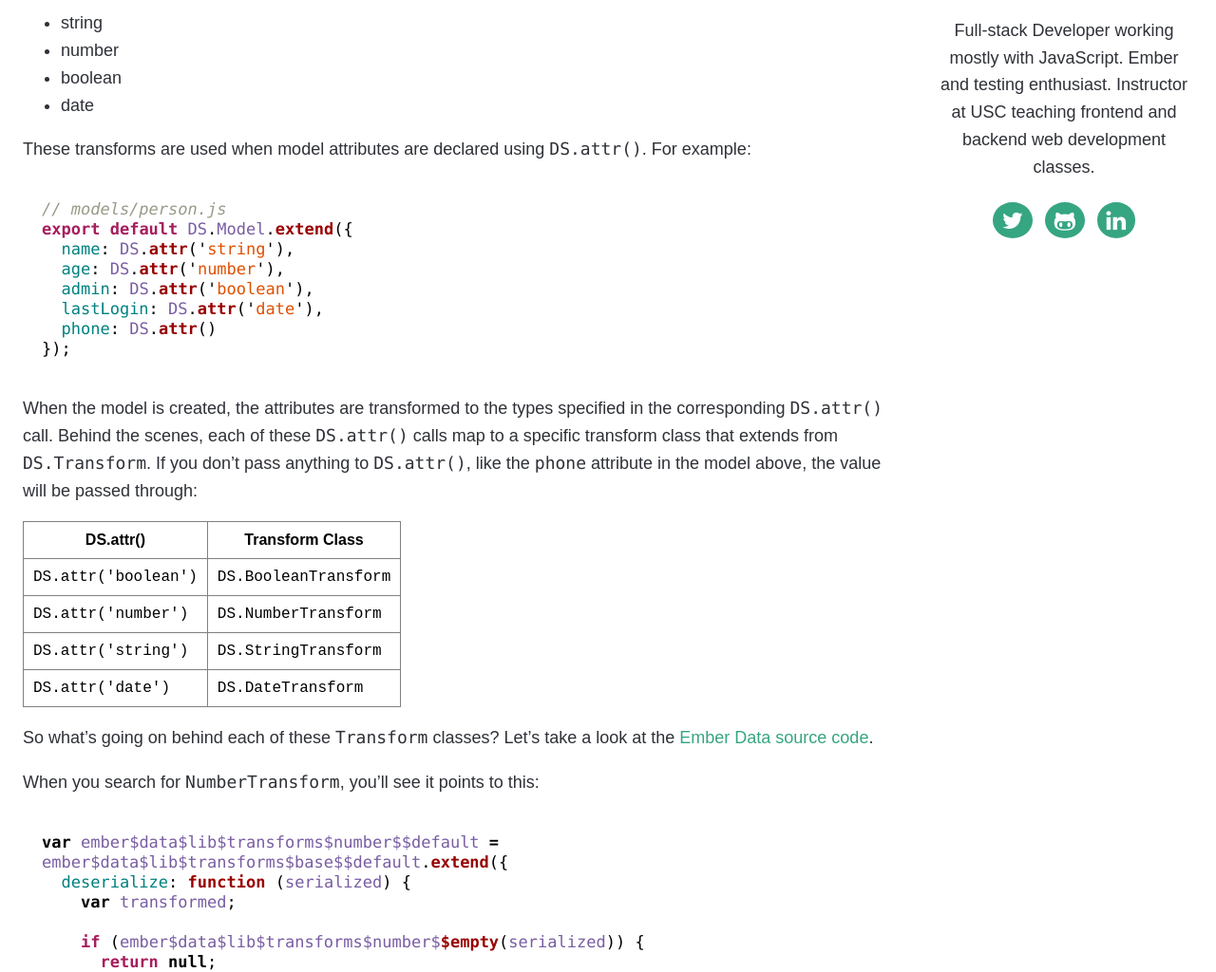
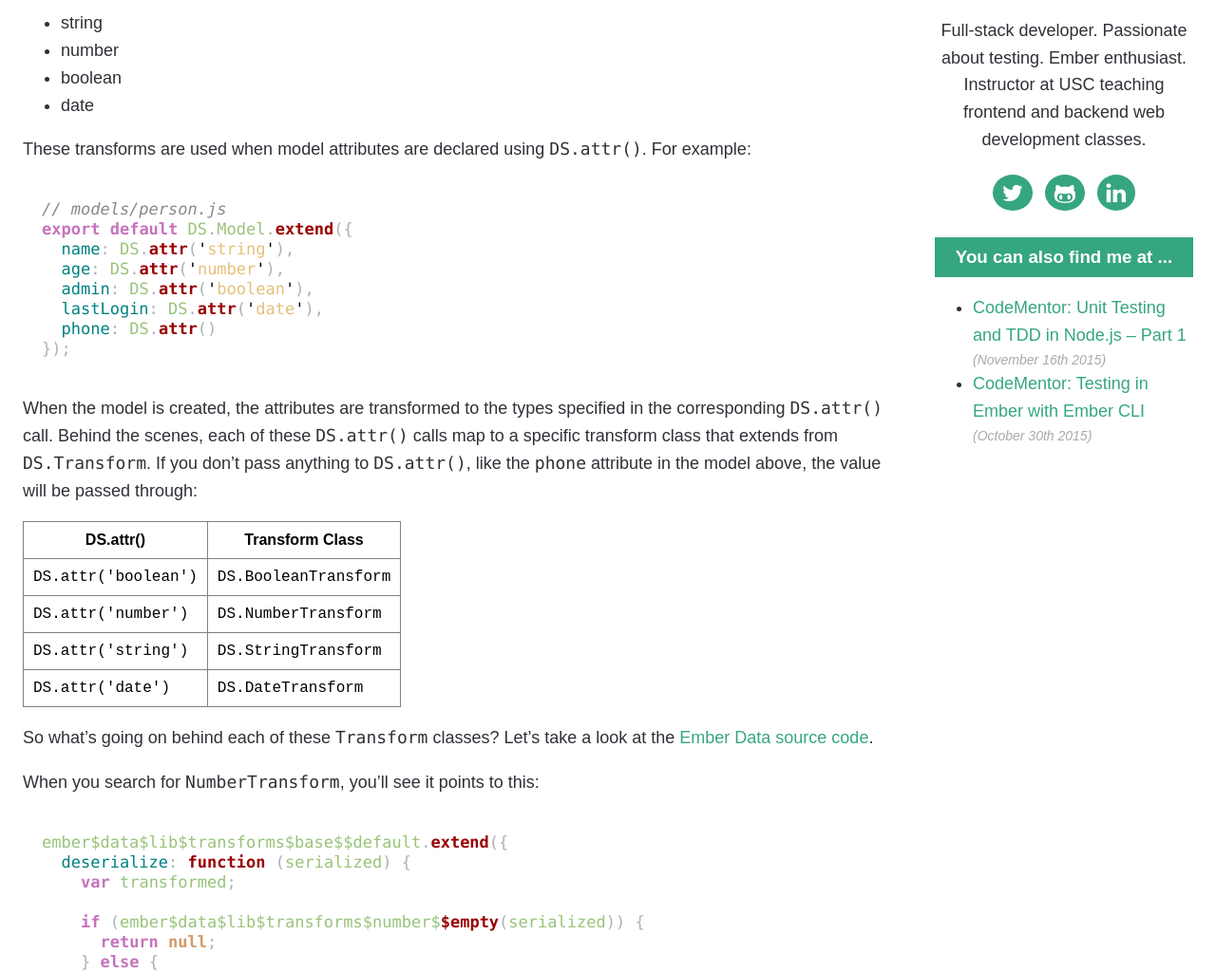
Before and after one commit to iamdtang/skaterdav85.github.io, a Jekyll site: the page built from _posts/2015-11-23-a-look-into-ember-data-transforms.md, in a window 1280 px wide and 1400 px high, cut to the strip 376-1400 px from the top of the window. Shown: the whole strip at 95% size. Built offline with Jekyll 4.4.1, drawn with Linux system fonts in a browser that asks for light colours; nearby versions of some CDN libraries; Markdown is read by kramdown in place of the engine named in the settings; comment, search, counter and statistics services are not loaded; some of the changed text lies outside the part shown.

Commit message:
syntax highlighting updates. bio updates

````diff
--- a/_layouts/default.html
+++ b/_layouts/default.html
@@ -24,7 +24,7 @@
       The JS Guy
     </a>
   </h1>
-  <p class="slogan">- Thoughts, tips, and tutorials on software development with an emphasis on JavaScript testing and Ember.js</p>
+  <p class="slogan">- Thoughts, tips, and tutorials on software development with an emphasis on JavaScript, testing, and Ember.js</p>
 </header>
 
 <div class="pure-g main-content">
@@ -36,7 +36,7 @@
     <a href="/">
       <img src="http://www.gravatar.com/avatar/1c31a96c0a474a6795637081bde42acc.png?s=200" alt="David Tang" class="avatar">
     </a>
-    <p>Full-stack Developer working mostly with JavaScript. Ember and testing enthusiast. Instructor at USC teaching frontend and backend web development classes.</p>
+    <p>Full-stack developer. Passionate about testing. Ember enthusiast. Instructor at USC teaching frontend and backend web development classes.</p>
     <ul class="social">
       <li>
         <a href="https://twitter.com/skaterdav85" target="_blank"><i class="fa fa-twitter fa-lg"></i></a>
@@ -46,6 +46,21 @@
       </li>
       <li>
         <a href="https://www.linkedin.com/in/dtang85/" target="_blank"><i class="fa fa-linkedin fa-lg"></i></a>
+      </li>
+    </ul>
+    <h3 class="block-title">You can also find me at ...</h3>
+    <ul class="guest-posts">
+      <li>
+        <a href="https://www.codementor.io/nodejs/tutorial/unit-testing-nodejs-tdd-mocha-sinon" target="_blank">
+          CodeMentor: Unit Testing and TDD in Node.js – Part 1
+          <span class="date">(November 16th 2015)</span>
+        </a>
+      </li>
+      <li>
+        <a href="https://www.codementor.io/ember-js/tutorial/testing-emberjs-with-ember-cli" target="_blank">
+          CodeMentor: Testing in Ember with Ember CLI
+          <span class="date">(October 30th 2015)</span>
+        </a>
       </li>
     </ul>
   </div>
--- a/_posts/2015-11-23-a-look-into-ember-data-transforms.md
+++ b/_posts/2015-11-23-a-look-into-ember-data-transforms.md
@@ -60,7 +60,7 @@ So what's going on behind each of these `Transform` classes? Let's take a look a
 When you search for `NumberTransform`, you'll see it points to this:
 
 ```js
-var ember$data$lib$transforms$number$$default = ember$data$lib$transforms$base$$default.extend({
+ember$data$lib$transforms$base$$default.extend({
   deserialize: function (serialized) {
     var transformed;
 
@@ -90,7 +90,7 @@ var ember$data$lib$transforms$number$$default = ember$data$lib$transforms$base$$
 If you remove the long prefix `ember$data$lib$transforms$number$$`, the class reads a little easier:
 
 ```js
-var ember$data$lib$transforms$number$$default = ember$data$lib$transforms$base$$default.extend({
+ember$data$lib$transforms$base$$default.extend({
   deserialize: function (serialized) {
     var transformed;
 
@@ -120,7 +120,7 @@ var ember$data$lib$transforms$number$$default = ember$data$lib$transforms$base$$
 You can see that it uses the `Number` function to convert the value back and forth. If the attribute is not a number, `null` is returned. `StringTransform` is similar and pretty self explanatory, using the `String` function.
 
 ```js
-var ember$data$lib$transforms$string$$default = ember$data$lib$transforms$base$$default.extend({
+ember$data$lib$transforms$base$$default.extend({
   deserialize: function (serialized) {
     return none(serialized) ? null : String(serialized);
   },
@@ -132,14 +132,14 @@ var ember$data$lib$transforms$string$$default = ember$data$lib$transforms$base$$
 
 I found the `BooleanTransform` interesting because it deserializes value types other than `Boolean`:
 
-* The strings "true", "t", or "1" will coerce to `true`, and `false` otherwise
+* The strings "true" or "t" in any casing, or "1" will coerce to `true`, and `false` otherwise
 * The number 1 will coerce to `true`, and `false` otherwise
 * Anything other than boolean, string, or number will coerce to `false`
 
 Here is the implementation:
 
 ```js
-var ember$data$lib$transforms$boolean$$default = ember$data$lib$transforms$base$$default.extend({
+ember$data$lib$transforms$base$$default.extend({
   deserialize: function (serialized) {
     var type = typeof serialized;
 
@@ -163,7 +163,7 @@ var ember$data$lib$transforms$boolean$$default = ember$data$lib$transforms$base$
 And lastly, the `DateTransform`:
 
 ```js
-var ember$data$lib$transforms$date$$default = ember$data$lib$transforms$base$$default.extend({
+ember$data$lib$transforms$base$$default.extend({
   deserialize: function (serialized) {
     var type = typeof serialized;
 
--- a/_scss/_base.scss
+++ b/_scss/_base.scss
@@ -20,7 +20,7 @@ blockquote p {
 }
 
 pre {
-  background-color: #eee;
+  background-color: $bg1;
   font-size: 17px;
   padding: 20px;
   border-radius: 5px;
--- a/_scss/_main.scss
+++ b/_scss/_main.scss
@@ -180,3 +180,21 @@ h1 {
 .content {
   background-color: white;
 }
+
+.block-title {
+  background-color: $primary;
+  color: white;
+padding: 10px;
+}
+
+.guest-posts {
+  text-align: left;
+
+  .date {
+    display: block;
+  }
+}
+
+.guest-posts a:hover {
+  text-decoration: none;
+}
--- a/_scss/_syntax.scss
+++ b/_scss/_syntax.scss
@@ -1,11 +1,11 @@
 .highlight  { background: #ffffff; }
 .highlight .c { color: #999988; font-style: italic } /* Comment */
 .highlight .err { color: #a61717; background-color: #e3d2d2 } /* Error */
-.highlight .k { font-weight: bold; color: #a71d5d; } /* Keyword */
-.highlight .o { font-weight: bold } /* Operator */
-.highlight .cm { color: #999988; font-style: italic } /* Comment.Multiline */
-.highlight .cp { color: #999999; font-weight: bold } /* Comment.Preproc */
-.highlight .c1 { color: #999988; font-style: italic } /* Comment.Single */
+.highlight .k { font-weight: bold; color: #C673BD; } /* Keyword */
+.highlight .o { font-weight: bold; color: #D19A66; } /* Operator */
+.highlight .cm { color: #888; font-style: italic } /* Comment.Multiline */
+.highlight .cp { color: #888; font-weight: bold } /* Comment.Preproc */
+.highlight .c1 { color: #888; font-style: italic } /* Comment.Single */
 .highlight .cs { color: #999999; font-weight: bold; font-style: italic } /* Comment.Special */
 .highlight .gd { color: #000000; background-color: #ffdddd } /* Generic.Deleted */
 .highlight .gd .x { color: #000000; background-color: #ffaaaa } /* Generic.Deleted.Specific */
@@ -19,15 +19,15 @@
 .highlight .gs { font-weight: bold } /* Generic.Strong */
 .highlight .gu { color: #aaaaaa } /* Generic.Subheading */
 .highlight .gt { color: #aa0000 } /* Generic.Traceback */
-.highlight .kc { font-weight: bold } /* Keyword.Constant */
-.highlight .kd { font-weight: bold } /* Keyword.Declaration */
+.highlight .kc { font-weight: bold; color: #D19A66; } /* Keyword.Constant */
+.highlight .kd { font-weight: bold; color: #C673BD; } /* Keyword.Declaration */
 .highlight .kp { font-weight: bold } /* Keyword.Pseudo */
-.highlight .kr { font-weight: bold } /* Keyword.Reserved */
+.highlight .kr { font-weight: bold; color: #C673BD; } /* Keyword.Reserved */
 .highlight .kt { color: #445588; font-weight: bold } /* Keyword.Type */
 .highlight .m { color: #009999 } /* Literal.Number */
 .highlight .s { color: #d14 } /* Literal.String */
 .highlight .na { color: #008080 } /* Name.Attribute */
-.highlight .nb { color: #0086B3 } /* Name.Builtin */
+.highlight .nb { color: #E5C07B; } /* Name.Builtin */
 .highlight .nc { color: #445588; font-weight: bold } /* Name.Class */
 .highlight .no { color: #008080 } /* Name.Constant */
 .highlight .ni { color: #800080 } /* Name.Entity */
@@ -40,22 +40,25 @@
 .highlight .w { color: #bbbbbb } /* Text.Whitespace */
 .highlight .mf { color: #009999 } /* Literal.Number.Float */
 .highlight .mh { color: #009999 } /* Literal.Number.Hex */
-.highlight .mi { color: #009999 } /* Literal.Number.Integer */
+.highlight .mi { color: #E5C07B } /* Literal.Number.Integer */
 .highlight .mo { color: #009999 } /* Literal.Number.Oct */
 .highlight .sb { color: #d14 } /* Literal.String.Backtick */
 .highlight .sc { color: #d14 } /* Literal.String.Char */
 .highlight .sd { color: #d14 } /* Literal.String.Doc */
-.highlight .s2 { color: #d14 } /* Literal.String.Double */
+.highlight .s2 { color: $secondary; } /* Literal.String.Double */
 .highlight .se { color: #d14 } /* Literal.String.Escape */
 .highlight .sh { color: #d14 } /* Literal.String.Heredoc */
 .highlight .si { color: #d14 } /* Literal.String.Interpol */
 .highlight .sx { color: #d14 } /* Literal.String.Other */
-.highlight .sr { color: #009926 } /* Literal.String.Regex */
-.highlight .s1 { color: #df5000 } /* Literal.String.Single */
+.highlight .sr { color: #888; } /* Literal.String.Regex */
+.highlight .s1 { color: #E5C07B; } /* Literal.String.Single */
 .highlight .ss { color: #990073 } /* Literal.String.Symbol */
 .highlight .bp { color: #999999 } /* Name.Builtin.Pseudo */
 .highlight .vc { color: #008080 } /* Name.Variable.Class */
 .highlight .vg { color: #008080 } /* Name.Variable.Global */
 .highlight .vi { color: #008080 } /* Name.Variable.Instance */
 .highlight .il { color: #009999 } /* Literal.Number.Integer.Long */
-.highlight .nx { color: #795da3; }
+.highlight .nx { color: #98C379; }
+.highlight .p { color: #ABB2B6; }
+
+.language-text { color: #ABB2B6; }
--- a/_scss/_variables.scss
+++ b/_scss/_variables.scss
@@ -4,3 +4,7 @@ $text: #2e3137;
 $sidebarbg: white;
 $sidebartext: $text;
 $primary: #36a582;
+$primary2: #89D9BF;
+$primary3: white;
+
+$secondary: #CDA869;
--- a/index.html
+++ b/index.html
@@ -1,7 +1,7 @@
 ---
 layout: default
-title: Thoughts, tips, and tutorials on writing scalable, maintainable, and testable JavaScript
-keywords: Scalable JavaScript, Maintainable JavaScript, Testable JavaScript, js, JavaScript, Developer, David Tang, The JavaScript Guy, The JS Guy, web development
+title: Thoughts, tips, and tutorials on software development with an emphasis on JavaScript, testing, and Ember.js
+keywords: Ember, Ember.js, EmberJS, Scalable JavaScript, Maintainable JavaScript, Testable JavaScript, js, JavaScript, Developer, David Tang, The JavaScript Guy, The JS Guy, web development
 ---
 
 <div class="posts">
````
Also changed, not shown: other parts of _posts/2015-11-23-a-look-into-ember-data-transforms.md (+1 -1 lines).
